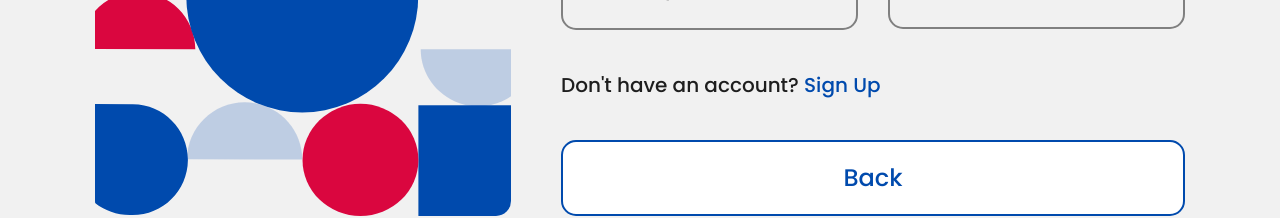
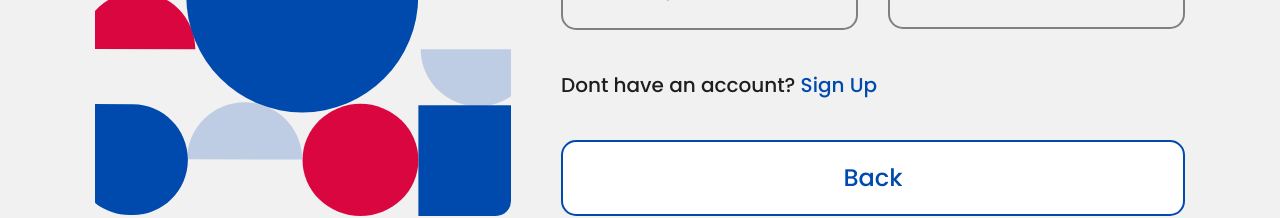
Before and after one commit to Divine-Assistants/DALA-Client, a Next.js app: page /login in a window 1280 px wide. Shown: the part 661-879 px from the top of the page. Built offline with nearby package versions, Linux system fonts and the light colour scheme.

Commit message:
Update index.tsx

```diff
--- a/pages/login/index.tsx
+++ b/pages/login/index.tsx
@@ -106,7 +106,7 @@ export default function SigninMethod() {
             </div>
           </div>
           <p className="font-medium text-[20px] mt-[40px]">
-            Don't have an account?{" "}
+            Dont have an account?{" "}
             <Link href="signup" className="text-mine">
               Sign Up
             </Link>
```
